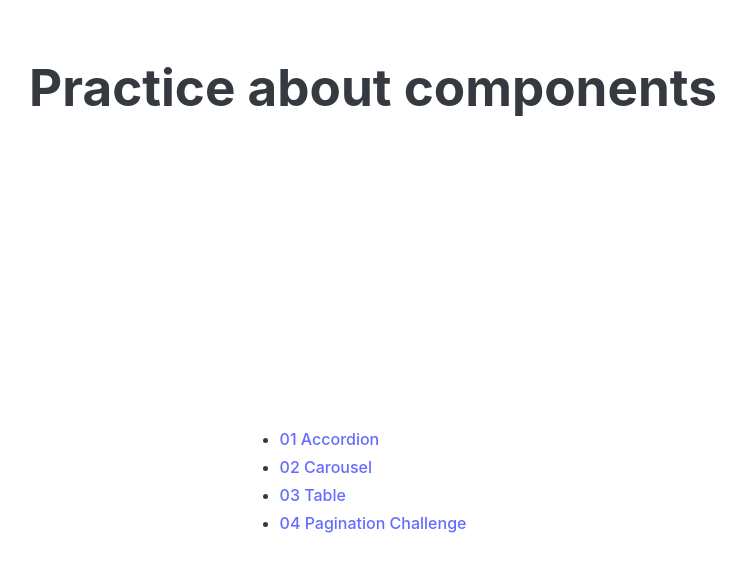
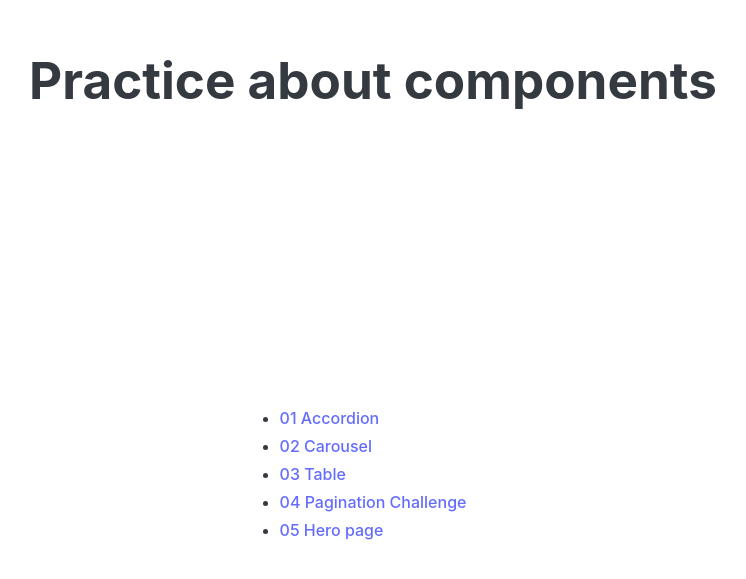
Before and after one commit to VictorHGH/Web_responsive_course, a website: page 06-Components/index.html in a window 1280 px wide. Shown: the part 111-690 px from the top of the page, without its empty margins (267-1013 px from the left). Drawn offline with Linux system fonts and the light colour scheme; files that its build step writes are made by us from their sources.

Commit message:
[Added] new link for hero page tutorial

```diff
--- a/06-Components/index.html
+++ b/06-Components/index.html
@@ -60,6 +60,7 @@ GRAY: #343a40
     <li><a href="02-carousel.html">02 Carousel</a></li>
     <li><a href="03-table.html">03 Table</a></li>
     <li><a href="04-pagination_challenge.html">04 Pagination Challenge</a></li>
+    <li><a href="05-hero.html">05 Hero page</a></li>
   </ul>
 
 </body>
```
